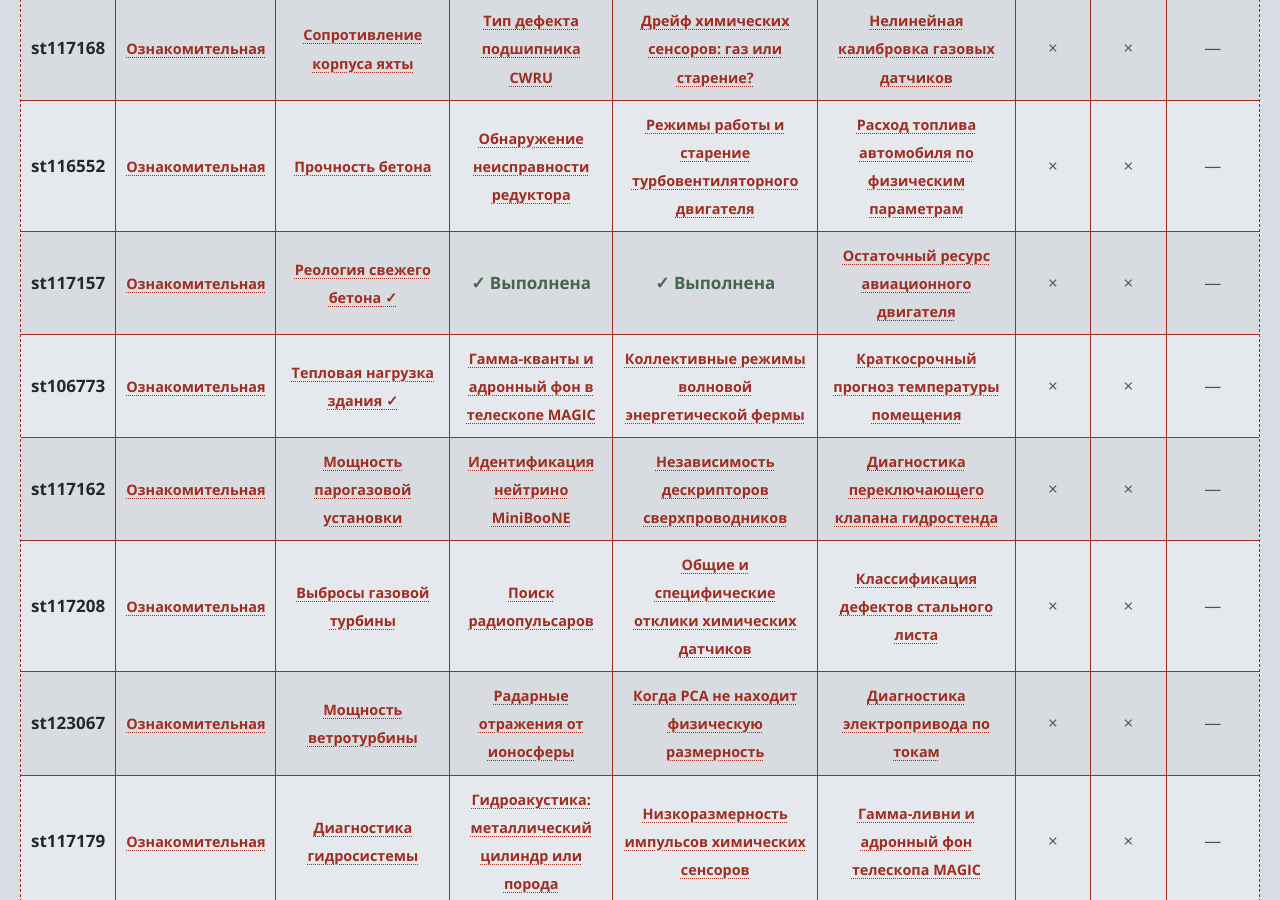
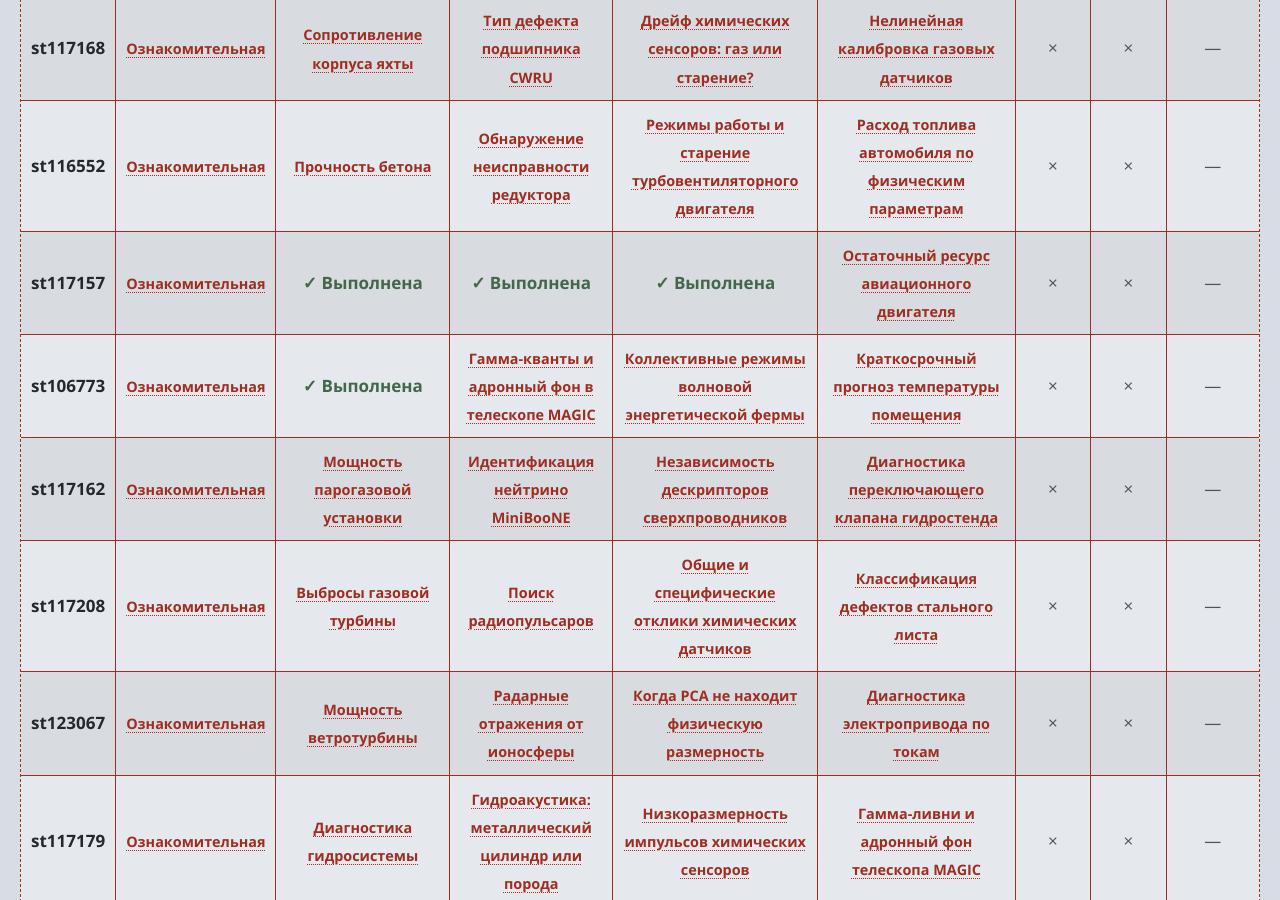
Before and after one commit to CKPEIIKA/ckpeiika.github.io, a Jekyll site: the page built from pages/ml-assignments.html, in a window 1280 px wide and 900 px high, scrolled down 487 px. Built offline with Jekyll 4.4.1, drawn with Linux system fonts in a browser that asks for light colours.

Commit message:
Show a completed task 1 as a plain done cell like the other tasks

```diff
--- a/pages/ml-assignments.html
+++ b/pages/ml-assignments.html
@@ -27,7 +27,9 @@ scripts:
   {% else %}
   <td data-label="Задача 0 · 16.09.2026"><a class="task0" href="#task-0">Ознакомительная</a></td>
   {% endif %}
-  {% if student.task1_status == 'closed' or student.task1_variant == '' %}
+  {% if student.task1_status == 'completed' %}
+  <td class="task-done" data-label="Задача 1 · 23.09.2026">✓ Выполнена</td>
+  {% elsif student.task1_status == 'closed' or student.task1_variant == '' %}
   <td class="closed" data-label="Задача 1 · 23.09.2026">×</td>
   {% else %}
   <td data-label="Задача 1 · 23.09.2026"><a class="task{% if student.task1_status == 'completed' %} completed{% endif %}" href="#variant-{{ student.task1_variant | escape }}">{{ student.task1_title | escape }}</a></td>
```
